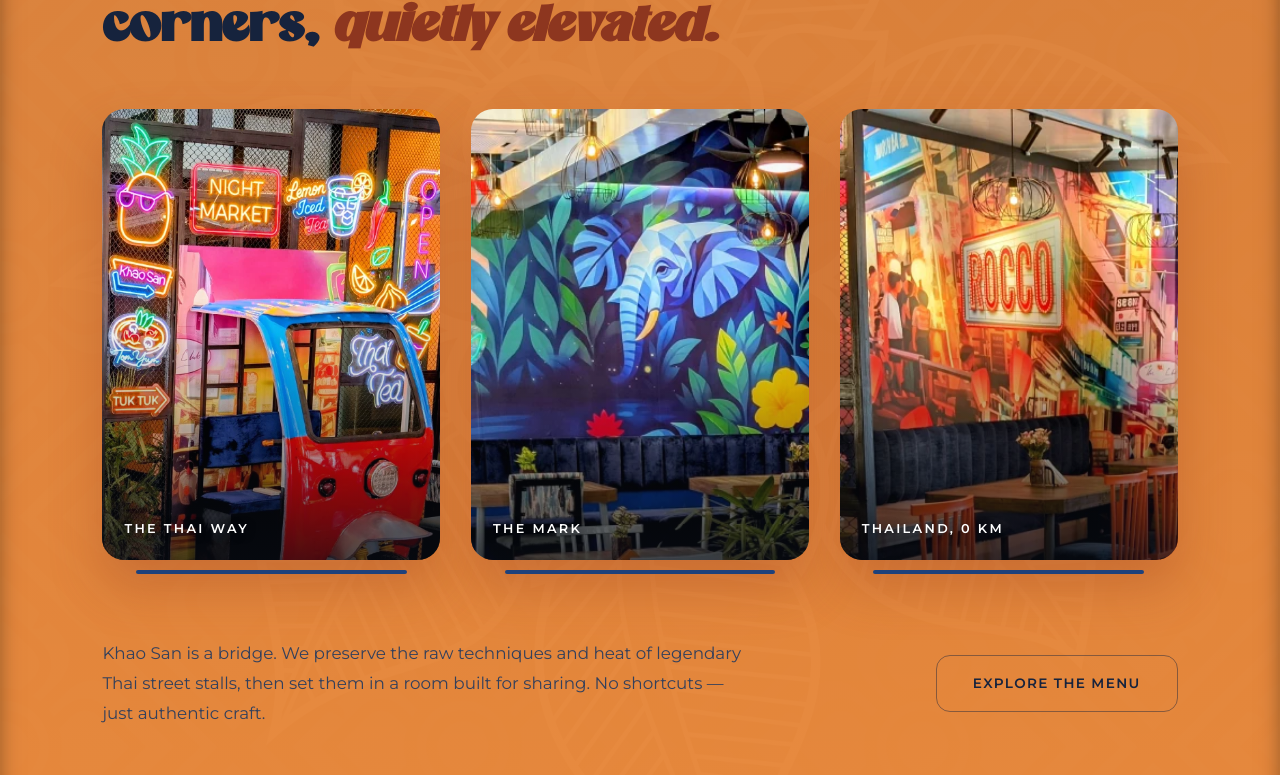
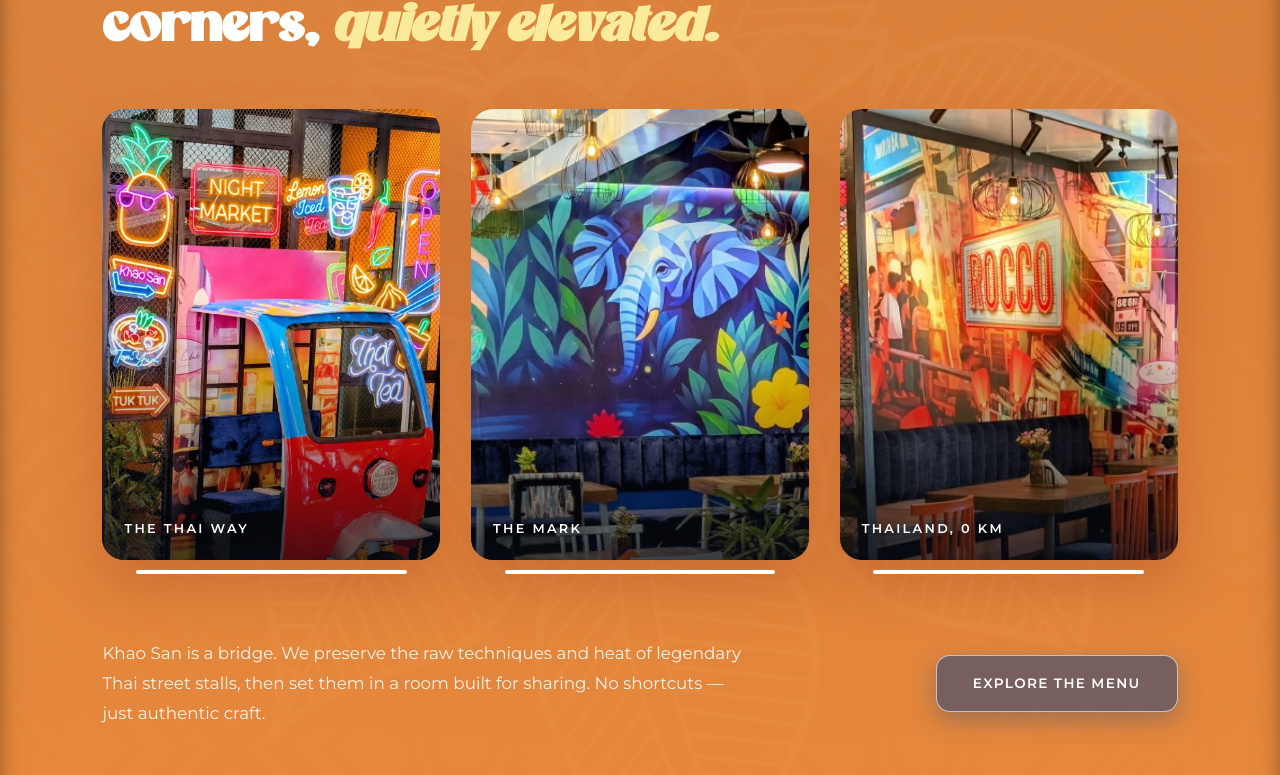
Before and after one commit to khaosanbdwed-ctrl/Khao-san-website, a Next.js app: page / in a window 1280 px wide. Shown: the part 1785-2560 px from the top of the page. Built offline with nearby package versions, Linux system fonts and the light colour scheme.

Commit message:
Update styling: white text on orange fields, translucent blue blurry buttons, and landscape footer with blue logo

```diff
--- a/app/globals.css
+++ b/app/globals.css
@@ -231,20 +231,23 @@ body::after {
    inverts to a solid cream fill on hover so the label never loses legibility.
    Deliberately not orange, to avoid orange-on-orange against warm sections. */
 .btn-secondary {
-    background-color: transparent;
-    color: var(--color-text-primary);
-    border: 1.5px solid rgba(253, 251, 247, 0.5);
+    background-color: rgba(30, 65, 123, 0.45);
+    backdrop-filter: blur(12px);
+    -webkit-backdrop-filter: blur(12px);
+    color: #ffffff;
+    border: 1.5px solid rgba(255, 255, 255, 0.5);
+    box-shadow: 0 8px 24px rgba(30, 65, 123, 0.35);
 }
 .btn-secondary:hover, .btn-secondary:focus-visible {
-    background-color: var(--color-surface-elevated);
-    color: #0a0c14 !important;
-    border-color: var(--color-surface-elevated);
+    background-color: #ffffff !important;
+    border-color: #ffffff !important;
+    color: #16233d !important;
     transform: translateY(-2px);
-    box-shadow: 0 12px 24px rgba(141, 54, 31, 0.18);
+    box-shadow: 0 14px 32px rgba(30, 65, 123, 0.4);
 }
 .btn-secondary:active {
     transform: translateY(0) scale(0.97);
-    box-shadow: 0 4px 10px rgba(141, 54, 31, 0.16);
+    box-shadow: 0 4px 12px rgba(30, 65, 123, 0.3);
 }
 
 /* Hero Section
@@ -1270,7 +1273,7 @@ select.premium-input {
    accent this palette already uses for marks on light ground, and it separates
    clearly from the near-navy quote while still reading as brand. */
 .heritage-quote em {
-    color: var(--color-deep-terracotta);
+    color: var(--color-brand-butter);
     font-style: italic;
 }
 
@@ -1683,10 +1686,10 @@ select.premium-input {
    shares nothing with the .bg-orange-field selector at the CSS level. */
 .bg-orange-field,
 .bg-orange-field--quiet {
-    --color-text-primary: #16233d;              /* 7.25:1 */
-    --color-text-secondary: #33405c;            /* 4.80:1 */
-    --color-primary: var(--color-brand-blue);   /* 4.64:1 - was orange-on-orange */
-    --color-accent: var(--color-brand-blue);
+    --color-text-primary: #ffffff;
+    --color-text-secondary: rgba(255, 255, 255, 0.9);
+    --color-primary: #ffffff;
+    --color-accent: #ffffff;
 }
 /* An orange CTA on an orange field reads as a flat shape with no edge, so the
    field flips it to the brand's other primary. The label goes back to white,
@@ -1704,17 +1707,22 @@ select.premium-input {
     color: #ffffff;
     box-shadow: 0 18px 38px rgba(30, 65, 123, 0.45);
 }
-/* The default cream outline all but disappears on orange - the outline picks
-   up the ink colour instead, and fills to solid blue on hover. */
+/* Translucent blue blurry button on orange background */
 .bg-orange-field .btn-secondary {
-    border-color: rgba(22, 35, 61, 0.45);
-    color: var(--color-text-primary);
+    background-color: rgba(30, 65, 123, 0.55);
+    backdrop-filter: blur(12px);
+    -webkit-backdrop-filter: blur(12px);
+    border-color: rgba(255, 255, 255, 0.6);
+    color: #ffffff;
+    box-shadow: 0 8px 24px rgba(30, 65, 123, 0.35);
 }
 .bg-orange-field .btn-secondary:hover,
 .bg-orange-field .btn-secondary:focus-visible {
-    background-color: var(--color-brand-blue);
-    border-color: var(--color-brand-blue);
-    color: #ffffff !important;
+    background-color: #ffffff !important;
+    border-color: #ffffff !important;
+    color: #16233d !important;
+    transform: translateY(-2px);
+    box-shadow: 0 14px 32px rgba(30, 65, 123, 0.4);
 }
 
 /* Blue field (#1e417b): light ink only. */
@@ -2071,29 +2079,20 @@ section:not(.hero):not(.menu-hero):not(.menu-nav-section) {
 .site-footer {
     position: relative;
     overflow: hidden;
-    background-color: #cfa382;                 /* paper's own tone, if the image fails */
-    /* The paper and nothing else - no wash, no pattern layered over it. The
-       texture IS the design here. Contrast is handled entirely in the ink
-       below rather than by tinting the surface. */
-    background-image: url('/assets/Background-20260709T183540Z-2-001/Background/Footer/Footer.webp');
+    background-color: #0c1424;
+    background-image:
+        linear-gradient(rgba(12, 20, 36, 0.78), rgba(12, 20, 36, 0.86)),
+        url('/assets/Background-20260709T183540Z-2-001/Background/Landing Page Section/Elephant 16 by 9 Ratio Landscape.webp');
     background-size: cover;
     background-position: center;
     background-repeat: no-repeat;
-    border-top: 1px solid rgba(22, 22, 22, 0.10);
+    border-top: 1px solid rgba(255, 255, 255, 0.12);
     padding: clamp(44px, 5vw, 68px) 0 22px;
 
-    /* Light warm surface - re-point the ink scale rather than overriding a
-       dozen individual colours. Measured against the untinted paper (mean
-       rgb(206,165,128), darkest rgb(196,147,108)):
-         #161616 -> 8.03:1 mean / 6.67:1 worst   body, links
-         #16233d -> 6.99:1 mean / 5.82:1 worst   headings (deep navy)
-         #4a3a2c -> 4.83:1 mean / 4.02:1 worst   secondary
-       Brand orange (1.04:1) and white (2.25:1) are unusable here and are not
-       used anywhere in this footer. */
-    --color-text-primary: #161616;
-    --color-text-secondary: #4a3a2c;
-    --color-primary: #16233d;
-    --color-accent: #16233d;
+    --color-text-primary: #ffffff;
+    --color-text-secondary: rgba(255, 255, 255, 0.82);
+    --color-primary: #ffffff;
+    --color-accent: var(--color-brand-butter);
 }
 .site-footer__inner { position: relative; z-index: 2; }
 .footer-top {
@@ -2106,10 +2105,6 @@ section:not(.hero):not(.menu-hero):not(.menu-nav-section) {
     height: 50px;
     width: auto;
     margin-bottom: 18px;
-    /* No knock-out filter any more. The source mark is solid brand navy, which
-       is exactly right on kraft paper (4.44:1) - it is the brand's own printed
-       lockup. Inverting it to cream here would leave it at 2.25:1, i.e. barely
-       visible, which is what the dark footer needed and this one does not. */
     opacity: 1;
 }
 .footer-tagline {
@@ -2122,7 +2117,7 @@ section:not(.hero):not(.menu-hero):not(.menu-nav-section) {
 }
 .footer-reserve {
     display: inline-block;
-    color: var(--color-primary);
+    color: var(--color-brand-butter);
     font-family: var(--font-sans);
     font-size: 0.82rem;
     font-weight: 700;
@@ -2131,13 +2126,13 @@ section:not(.hero):not(.menu-hero):not(.menu-nav-section) {
     text-decoration: none;
     padding: 8px 0;
     border: none;
-    border-bottom: 1.5px solid rgba(22, 35, 61, 0.5);
+    border-bottom: 1.5px solid var(--color-brand-butter);
     background: none;
     cursor: pointer;
     transition: color 0.3s ease, border-color 0.3s ease;
 }
 .footer-reserve:hover,
-.footer-reserve:focus-visible { color: #000000; border-color: #000000; }
+.footer-reserve:focus-visible { color: #ffffff; border-color: #ffffff; }
 .footer-outlets {
     margin-top: 22px;
     color: var(--color-text-secondary);
@@ -2150,7 +2145,7 @@ section:not(.hero):not(.menu-hero):not(.menu-nav-section) {
     font-size: 0.7rem;
     letter-spacing: 0.2em;
     text-transform: uppercase;
-    color: var(--color-primary);
+    color: var(--color-brand-butter);
     margin-bottom: 10px;
     font-weight: 600;
 }
@@ -2164,9 +2159,9 @@ section:not(.hero):not(.menu-hero):not(.menu-nav-section) {
     transition: color 0.3s ease;
 }
 .footer-link:hover,
-.footer-link:focus-visible { color: var(--color-primary); }
+.footer-link:focus-visible { color: var(--color-brand-butter); }
 .footer-hours { color: var(--color-text-secondary); font-size: 0.92rem; display: inline-block; padding: 4px 0; }
-.footer-divider { height: 1px; background: rgba(22, 22, 22, 0.16); }
+.footer-divider { height: 1px; background: rgba(255, 255, 255, 0.14); }
 .footer-bottom {
     display: flex;
     justify-content: space-between;
@@ -2174,11 +2169,7 @@ section:not(.hero):not(.menu-hero):not(.menu-nav-section) {
     flex-wrap: wrap;
     gap: 14px;
     padding-top: 22px;
-    /* Legal/copyright is exactly the copy people need to be able to read on
-       demand, so it should never be the least legible thing on the page. A warm
-       mid-brown keeps it visibly quieter than the nav links while still sitting
-       comfortably above the 4.5:1 floor on the paper. */
-    color: #5c4835;
+    color: rgba(255, 255, 255, 0.7);
     font-size: 0.8rem;
 }
 .footer-legal { display: flex; gap: 24px; }
@@ -2189,7 +2180,7 @@ section:not(.hero):not(.menu-hero):not(.menu-nav-section) {
     transition: color 0.3s ease;
 }
 .footer-legal a:hover,
-.footer-legal a:focus-visible { color: var(--color-primary); }
+.footer-legal a:focus-visible { color: var(--color-brand-butter); }
 @media (max-width: 900px) {
     .footer-top { grid-template-columns: 1fr 1fr; gap: 36px 32px; }
     .footer-brand { grid-column: 1 / 3; }
```
